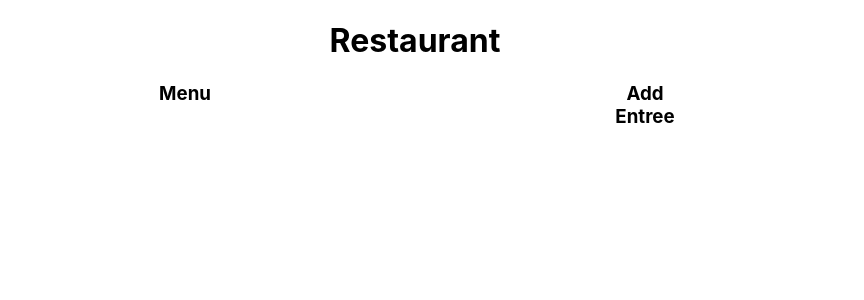
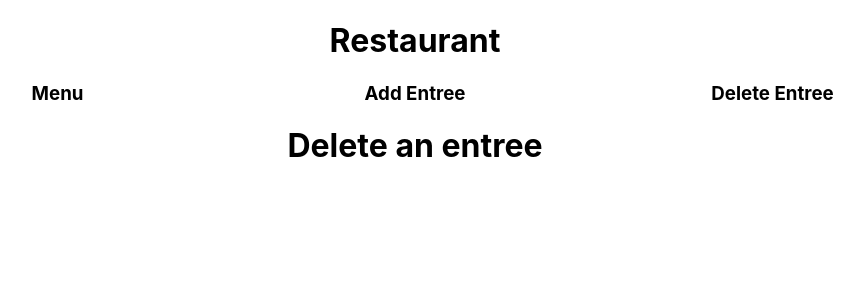
Before and after one commit to kylejw2/Restaurant, a React (Create React App) app in the folder presentation/: page /delete-entree in a window 1280 px wide. Shown: the top 300 px of the page, without its empty margins (225-1089 px from the left). Built offline with nearby package versions, Linux system fonts and the light colour scheme.

Commit message:
Built skeleton to delete an entree through UI

```diff
--- a/package.json
+++ b/package.json
@@ -3,7 +3,7 @@
   "version": "0.0.0",
   "private": true,
   "scripts": {
-    "start": "node ./bin/www"
+    "start": "nodemon ./bin/www"
   },
   "dependencies": {
     "cookie-parser": "~1.4.4",
@@ -14,6 +14,7 @@
     "express": "~4.16.1",
     "http-errors": "~1.6.3",
     "mongodb": "^3.5.9",
-    "morgan": "~1.9.1"
+    "morgan": "~1.9.1",
+    "nodemon": "^2.0.4"
   }
 }
--- a/presentation/src/App.css
+++ b/presentation/src/App.css
@@ -3,7 +3,7 @@
 }
 
 h3 {
-  width: 100px;
+  width: 150px;
   margin: auto;
   text-align: center;
 }
--- a/presentation/src/App.js
+++ b/presentation/src/App.js
@@ -4,6 +4,7 @@ import Menu from './components/Menu';
 import Entree from './components/Entree';
 import Nav from './components/Nav';
 import AddEntree from './components/AddEntree';
+import DeleteEntree from './components/DeleteEntree';
 import { BrowserRouter as Router, Switch, Route } from 'react-router-dom';
 
 function App() {
@@ -22,6 +23,9 @@ function App() {
           <Route path="/add-entree">
             <AddEntree />
           </Route>
+          <Route path="/delete-entree">
+            <DeleteEntree />
+          </Route>
         </Switch>
       </div>
     </Router>
--- /dev/null
+++ b/presentation/src/components/DeleteEntree.js
@@ -0,0 +1,9 @@
+import React from 'react';
+
+const DeleteEntree = () => {
+    return (
+<       h1>Delete an entree</h1>
+    );
+}
+
+export default DeleteEntree;
--- a/presentation/src/components/Nav.js
+++ b/presentation/src/components/Nav.js
@@ -6,6 +6,7 @@ const Nav = () => {
         <nav>
             <Link to='/menu'><h3>Menu</h3></Link>
             <Link to='/add-entree'><h3>Add Entree</h3></Link>
+            <Link to='/delete-entree'><h3>Delete Entree</h3></Link>
         </nav>
     );
 }
```
Also changed, not shown: 1 other file (tests, documents, lock files or other folders).
